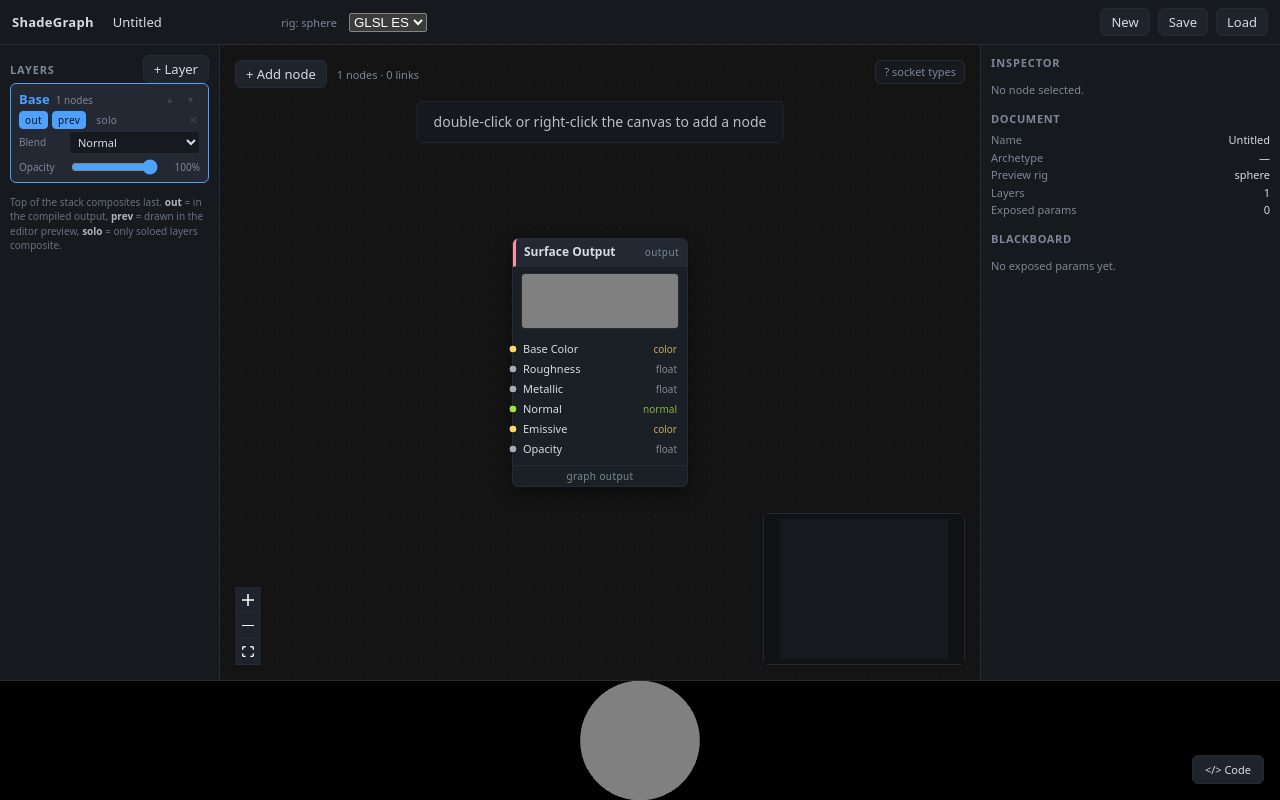
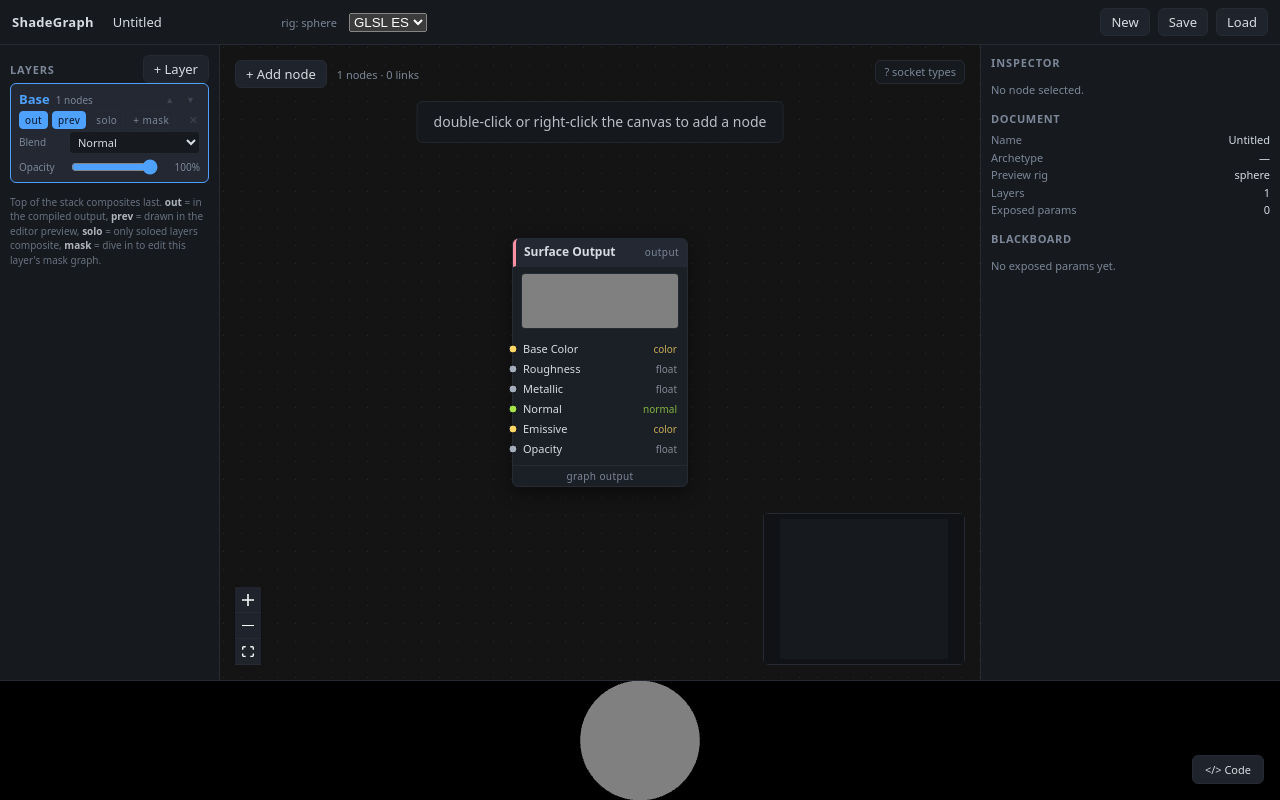
Before and after one commit to snds/shadegraph, a React (Vite) app: page / in a window 1280 px wide. Built offline with nearby package versions, Linux system fonts and the light colour scheme.

Commit message:
LayerStack: per-layer mask control to add, dive into, or remove a mask graph
Agent-Id: agent-12fb8403-5e9d-4095-b166-5caceaa3ee47

```diff
--- a/src/ui/layers/LayerStack.tsx
+++ b/src/ui/layers/LayerStack.tsx
@@ -36,6 +36,11 @@ export function LayerStack() {
   const addLayer = useEditorStore((s) => s.addLayer);
   const removeLayer = useEditorStore((s) => s.removeLayer);
   const reorderLayer = useEditorStore((s) => s.reorderLayer);
+  const editingTarget = useEditorStore((s) => s.editingTarget);
+  const addMaskToLayer = useEditorStore((s) => s.addMaskToLayer);
+  const removeMaskFromLayer = useEditorStore((s) => s.removeMaskFromLayer);
+  const enterMaskEditing = useEditorStore((s) => s.enterMaskEditing);
+  const exitMaskEditing = useEditorStore((s) => s.exitMaskEditing);
 
   // When any layer is soloed, only soloed layers composite — so the panel must
   // show the other rows as inert, or the enabled toggles look like they lie.
@@ -69,13 +74,19 @@ export function LayerStack() {
             onPatch={setLayerProp}
             onMove={reorderLayer}
             onRemove={removeLayer}
+            editingMask={editingTarget.kind === 'mask' && editingTarget.layerId === layer.id}
+            onAddMask={addMaskToLayer}
+            onEditMask={enterMaskEditing}
+            onExitMask={exitMaskEditing}
+            onRemoveMask={removeMaskFromLayer}
           />
         ))}
       </ul>
 
       <p className="sg-layers__legend">
         Top of the stack composites last. <b>out</b> = in the compiled output,{' '}
-        <b>prev</b> = drawn in the editor preview, <b>solo</b> = only soloed layers composite.
+        <b>prev</b> = drawn in the editor preview, <b>solo</b> = only soloed layers composite,{' '}
+        <b>mask</b> = dive in to edit this layer's mask graph.
       </p>
     </aside>
   );
@@ -94,6 +105,17 @@ interface LayerRowProps {
   onPatch: (id: string, patch: Partial<Omit<ShaderLayer, 'id' | 'graph'>>) => void;
   onMove: (id: string, direction: StackDirection) => void;
   onRemove: (id: string) => void;
+  /** Whether the canvas is currently dived into THIS layer's mask graph. */
+  editingMask: boolean;
+  /** Give this layer an empty mask and start editing it (no-op if it already
+   *  has one — the mask button below handles enter/exit for that case). */
+  onAddMask: (id: string) => void;
+  /** Dive into an existing mask graph. */
+  onEditMask: (id: string) => void;
+  /** Return to the layer's main graph (used when toggling off `editingMask`). */
+  onExitMask: () => void;
+  /** Delete this layer's mask graph entirely. */
+  onRemoveMask: (id: string) => void;
 }
 
 function LayerRow({
@@ -107,8 +129,14 @@ function LayerRow({
   onPatch,
   onMove,
   onRemove,
+  editingMask,
+  onAddMask,
+  onEditMask,
+  onExitMask,
+  onRemoveMask,
 }: LayerRowProps) {
   const nodeCount = layer.graph.nodes.length;
+  const hasMask = !!layer.maskGraph;
 
   // Buffered draft, same pattern as the document name field in `DocToolbar`:
   // the field only diverges from the store while it has focus, so an
@@ -216,6 +244,45 @@ function LayerRow({
         />
         <button
           type="button"
+          className="sg-layers__toggle sg-layers__mask"
+          data-on={hasMask}
+          data-editing={editingMask || undefined}
+          aria-pressed={editingMask}
+          aria-label={
+            !hasMask
+              ? `Add a mask to ${layer.name}`
+              : editingMask
+                ? `Stop editing ${layer.name}'s mask`
+                : `Edit ${layer.name}'s mask`
+          }
+          title={
+            !hasMask
+              ? 'Add a mask (multiplies a grayscale graph result into this layer per-pixel)'
+              : editingMask
+                ? "Back to this layer's main graph"
+                : "Edit this layer's mask graph"
+          }
+          onClick={() => {
+            if (!hasMask) onAddMask(layer.id);
+            else if (editingMask) onExitMask();
+            else onEditMask(layer.id);
+          }}
+        >
+          {hasMask ? 'mask' : '+ mask'}
+        </button>
+        {hasMask ? (
+          <button
+            type="button"
+            className="sg-layers__maskRemove"
+            onClick={() => onRemoveMask(layer.id)}
+            aria-label={`Remove ${layer.name}'s mask`}
+            title="Remove this layer's mask"
+          >
+            ✕
+          </button>
+        ) : null}
+        <button
+          type="button"
           className="sg-layers__remove"
           onClick={() => onRemove(layer.id)}
           disabled={onlyLayer}
--- a/src/ui/layers/layers.css
+++ b/src/ui/layers/layers.css
@@ -73,6 +73,19 @@
 .sg-layers__toggle:hover { color: var(--sg-text); }
 .sg-layers__toggle[data-on='true'] { color: #06121f; background: var(--sg-accent); border-color: var(--sg-accent); }
 
+/* Mask control: dim "+ mask" when absent, accented once present, and a
+   stronger outline while its graph is the one currently open in the canvas
+   (see `GraphCanvas.tsx`'s breadcrumb, which shows the same state). */
+.sg-layers__mask[data-editing='true'] {
+  box-shadow: 0 0 0 1px var(--sg-accent);
+}
+
+.sg-layers__maskRemove {
+  font: inherit; font-size: 10px; line-height: 1;
+  color: var(--sg-dim); background: transparent; border: 0; padding: 3px 2px; cursor: pointer;
+}
+.sg-layers__maskRemove:hover { color: var(--sg-danger); }
+
 .sg-layers__remove {
   margin-left: auto; font: inherit; font-size: 11px; line-height: 1;
   color: var(--sg-dim); background: transparent; border: 0; padding: 3px 2px; cursor: pointer;
```
